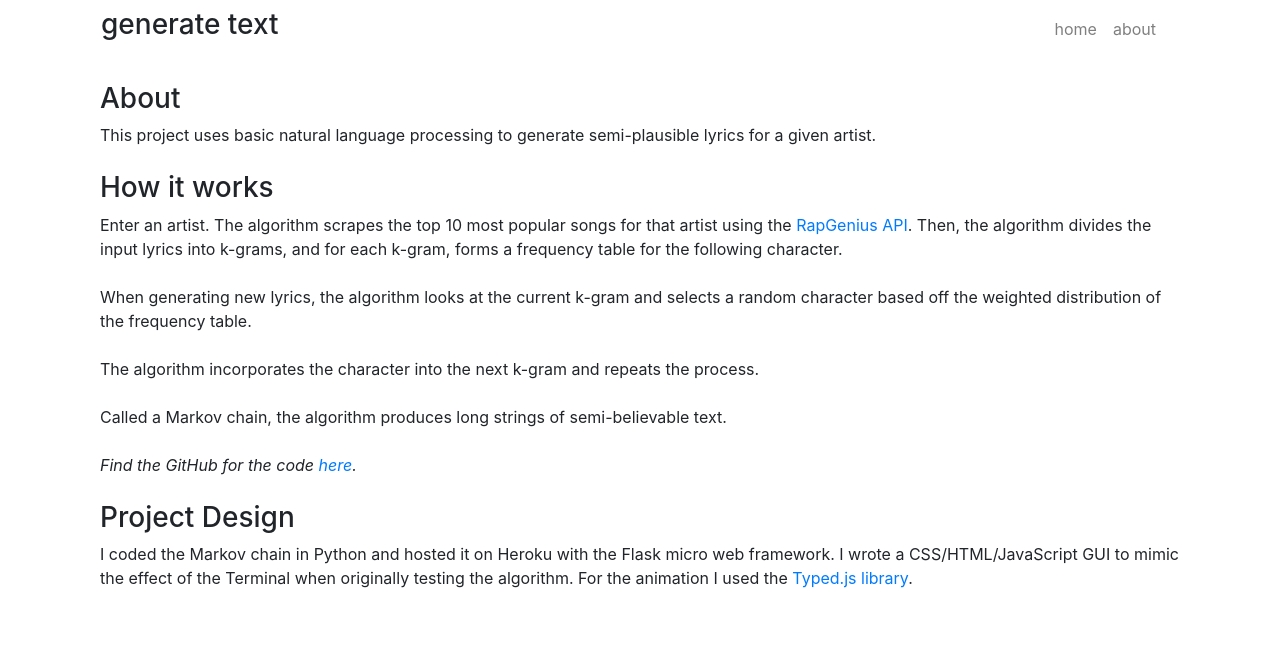
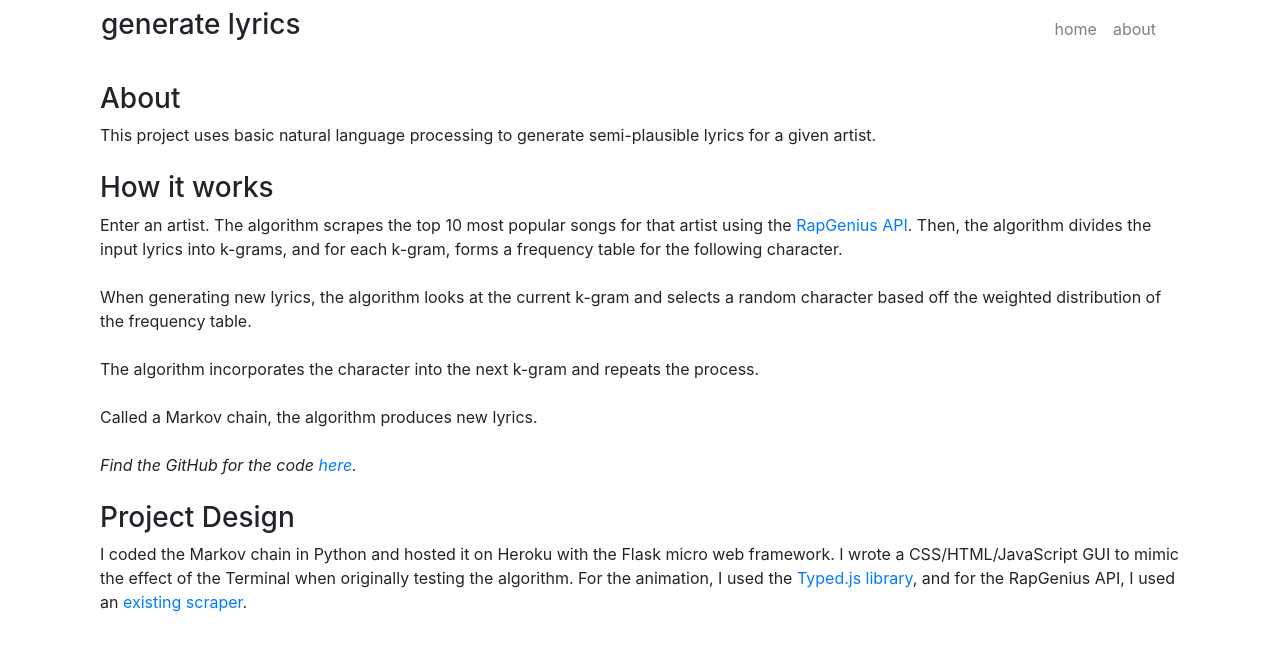
Before and after one commit to soniajoseph/MarkovLyric2, a Flask app: page /about in a window 1280 px wide. Shown: the top 659 px of the page. Run offline with Flask 2, Linux system fonts and the light colour scheme; some libraries are stand-ins or nearby versions.

Commit message:
Update about.html

```diff
--- a/app/templates/about.html
+++ b/app/templates/about.html
@@ -51,7 +51,7 @@
 
 				    <div class="w-100 dual-collapse2 row">
 				        <ul class="navbar-nav mr-auto">
-						<h3> generate text </h3>
+						<h3> generate lyrics </h3>
 				        </ul>
 				    </div>
 				   <div class="navbar-header navbar-right pull-right">
@@ -90,7 +90,7 @@ When generating new lyrics, the algorithm looks at the current k-gram and select
 The algorithm incorporates the character into the next k-gram and repeats the process.
 <br>
 <br>
-Called a Markov chain, the algorithm produces long strings of semi-believable text.
+Called a Markov chain, the algorithm produces new lyrics.
 <br>
 <br>
 <i>Find the GitHub for the code <a href = "https://github.com/soniajoseph/MarkovLyric2">here</a>. </i>
@@ -98,7 +98,7 @@ Called a Markov chain, the algorithm produces long strings of semi-believable te
 <br>
 
 <h3> Project Design </h3>
-I coded the Markov chain in Python and hosted it on Heroku with the Flask micro web framework. I wrote a CSS/HTML/JavaScript GUI to mimic the effect of the Terminal when originally testing the algorithm. For the animation I used the <a href = "https://github.com/mattboldt/typed.js/">Typed.js library</a>.
+I coded the Markov chain in Python and hosted it on Heroku with the Flask micro web framework. I wrote a CSS/HTML/JavaScript GUI to mimic the effect of the Terminal when originally testing the algorithm. For the animation, I used the <a href = "https://github.com/mattboldt/typed.js/">Typed.js library</a>, and for the RapGenius API, I used an <a href = "https://github.com/johnwmillr/LyricsGenius">existing scraper</a>.
 <br>
 <br>
 A version that is a simple text generator, where you can enter your own input without the RapGenius API, is found <a href="https://generatetext.herokuapp.com/">here</a>.
```
